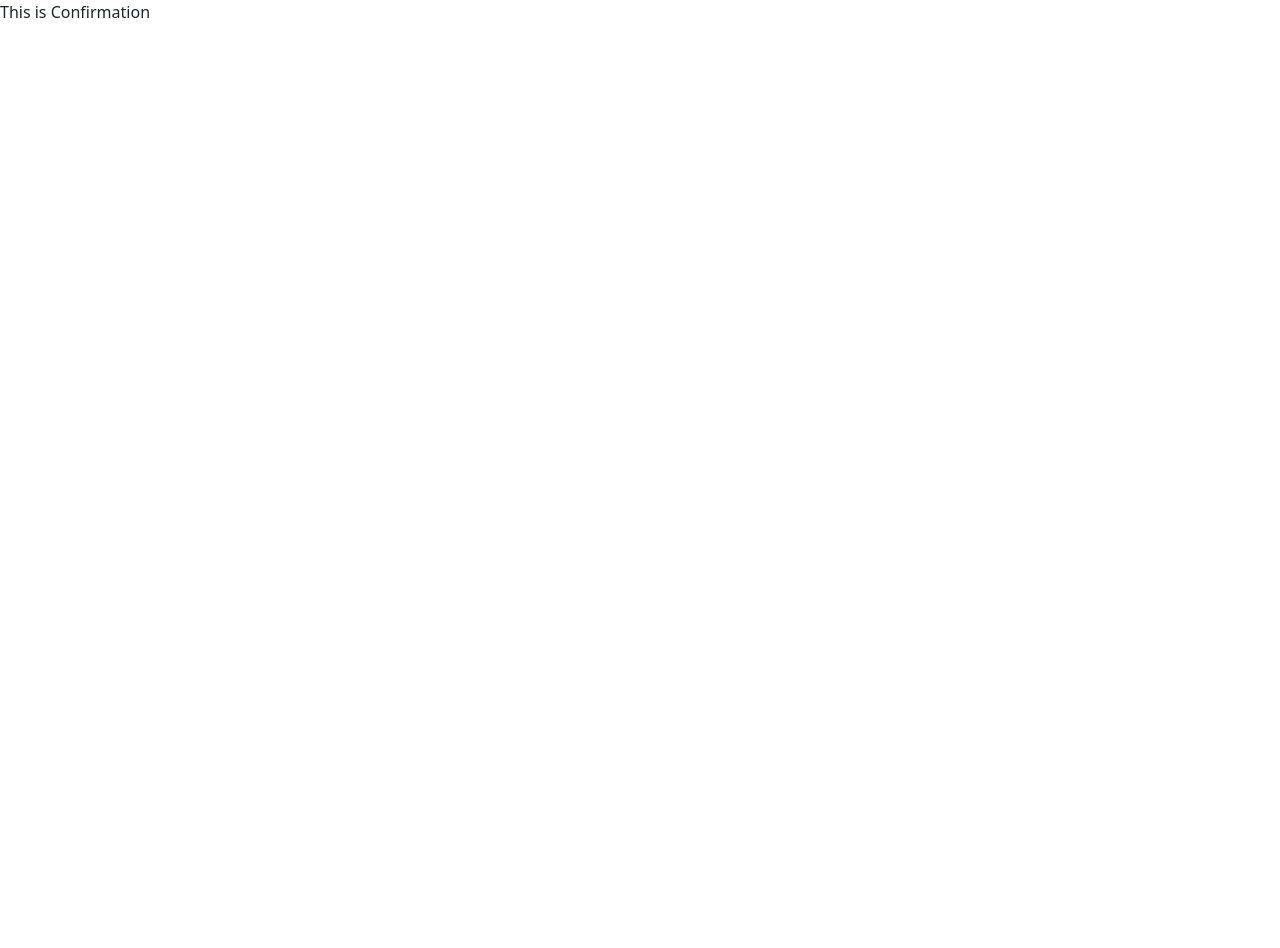
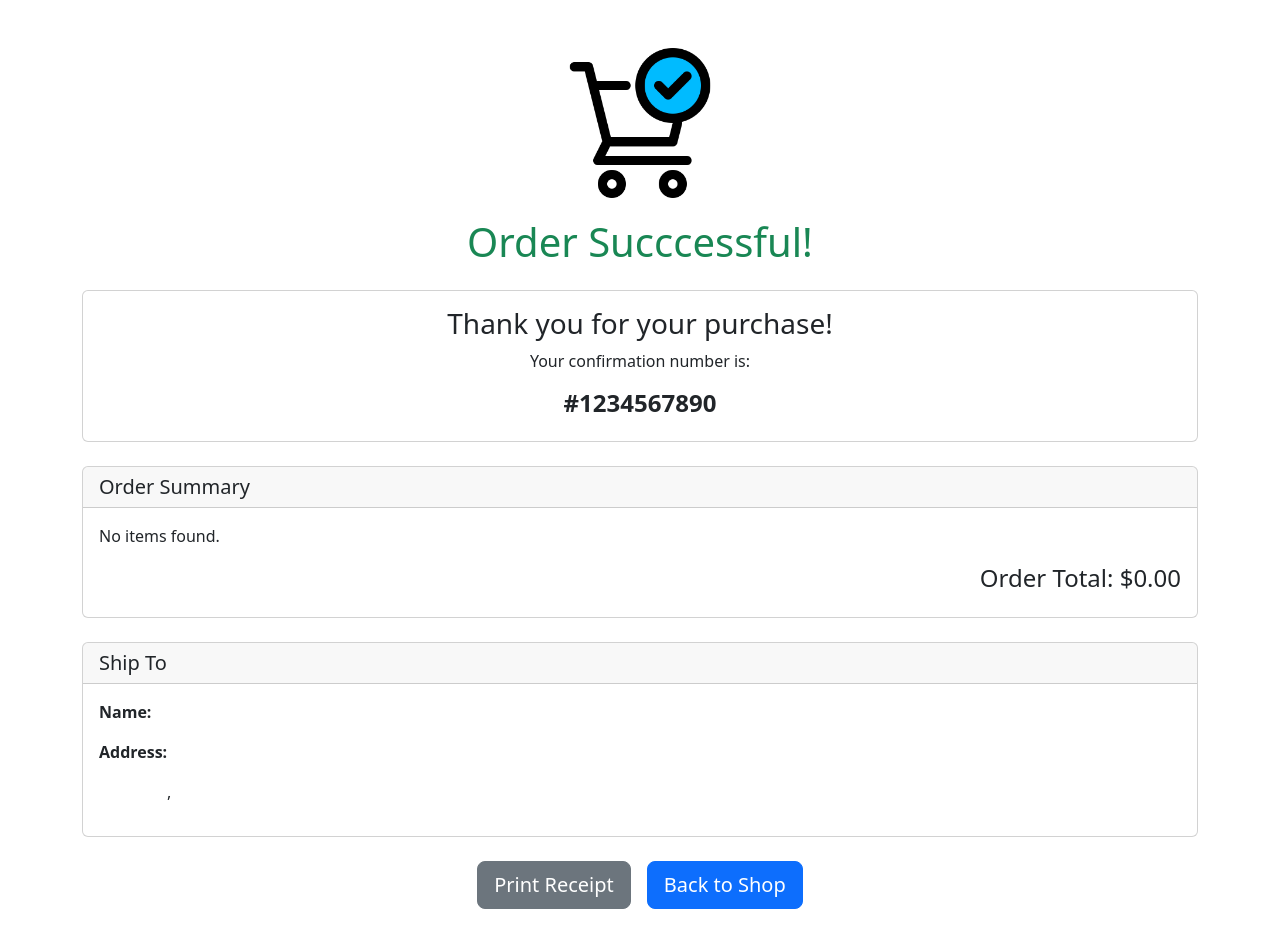
Before and after one commit to CSE-5234/E-Commerce, a React (Create React App) app: page /purchase/viewConfirmation in a window 1280 px wide. Shown: the top 948 px of the page. Before the commit the page ends 800 px from the top, so only its background shows below. Built offline with nearby package versions, Linux system fonts and the light colour scheme.

Commit message:
added confirmation page with summary and print/back buttons

```diff
--- a/src/components/confirmation.js
+++ b/src/components/confirmation.js
@@ -1,11 +1,108 @@
 import React from "react";
+import { useLocation, useNavigate } from "react-router-dom";
+import { Container, Card, Table, Button } from "react-bootstrap";
 
-function Purchase() {
+function Confirmation() {
+  const location = useLocation();
+  const navigate = useNavigate();
+
+  // get data from previous page
+  const { cartItems, shippingInfo } = location.state || {
+    cartItems: [],
+    shippingInfo: {},
+  };
+
+  const confirmationNumber = "1234567890";
+
+  // sum order total
+  const totalCost = cartItems.reduce(
+    (sum, item) => sum + item.price * item.quantity,
+    0
+  );
+
   return (
-    <div>
-      <p>This is Confirmation</p>
-    </div>
+    <Container className="my-5">
+      <img
+        src="/images/order_success.png"
+        alt="Order Success"
+        style={{ display: "block", margin: "0 auto 20px", width: "150px" }}
+      />
+
+      <h1 className="text-center mb-4 text-success">Order Succcessful!</h1>
+
+      <Card className="mb-4 text-center">
+        <Card.Body>
+          <h3>Thank you for your purchase!</h3>
+          <p>Your confirmation number is:</p>
+          <h4 className="fw-bold">#{confirmationNumber}</h4>
+        </Card.Body>
+      </Card>
+
+      <Card className="mb-4">
+        <Card.Header as="h5">Order Summary</Card.Header>
+        <Card.Body>
+          {cartItems.length > 0 ? (
+            <Table striped bordered>
+              <thead>
+                <tr>
+                  <th>Item</th>
+                  <th>Quantity</th>
+                  <th>Price</th>
+                  <th>Total</th>
+                </tr>
+              </thead>
+              <tbody>
+                {cartItems.map((item, idx) => (
+                  <tr key={idx}>
+                    <td>{item.name}</td>
+                    <td>{item.quantity}</td>
+                    <td>${item.price.toFixed(2)}</td>
+                    <td>${(item.price * item.quantity).toFixed(2)}</td>
+                  </tr>
+                ))}
+              </tbody>
+            </Table>
+          ) : (
+            <p>No items found.</p>
+          )}
+          <h4 className="text-end mt-3">
+            Order Total: ${totalCost.toFixed(2)}
+          </h4>
+        </Card.Body>
+      </Card>
+
+      <Card className="mb-4">
+        <Card.Header as="h5">Ship To</Card.Header>
+        <Card.Body>
+          <p><strong>Name:</strong> {shippingInfo.name}</p>
+          <p><strong>Address:</strong> {shippingInfo.addressLine1}</p>
+          {shippingInfo.addressLine2 && <p>{shippingInfo.addressLine2}</p>}
+          <p style={{ marginLeft: "68px" }}>
+            {shippingInfo.city}, {shippingInfo.state} {shippingInfo.zip}
+          </p>
+
+        </Card.Body>
+      </Card>
+
+      <div className="text-center mt-4">
+        <Button
+          variant="secondary"
+          size="lg"
+          className="me-3"
+          onClick={() => window.print()}
+        >
+          Print Receipt
+        </Button>
+        <Button
+          variant="primary"
+          size="lg"
+          onClick={() => navigate("/purchase")}
+        >
+          Back to Shop
+        </Button>
+      </div>
+    </Container>
   );
 }
 
-export default Purchase;
+export default Confirmation;
```
Also changed, not shown: public/images/order_success.png (added).
